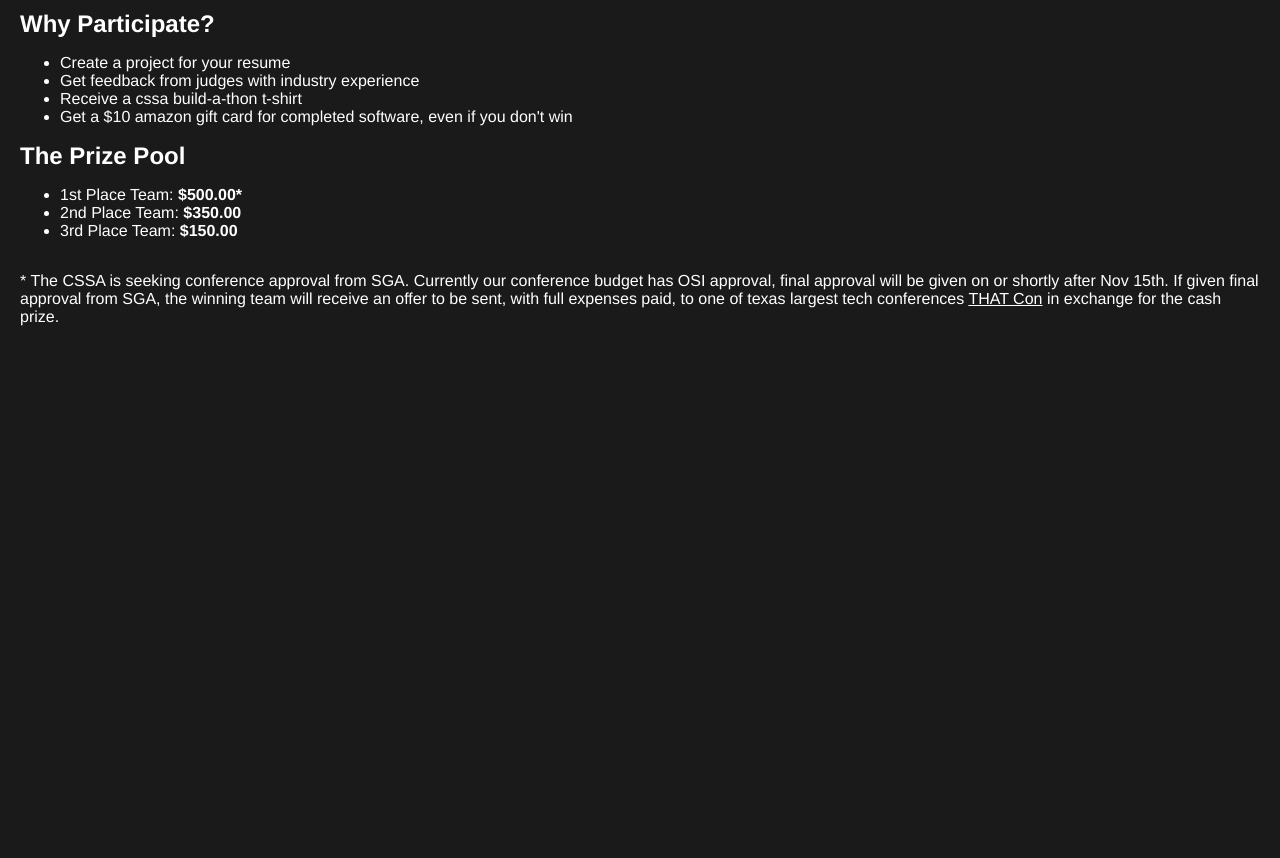
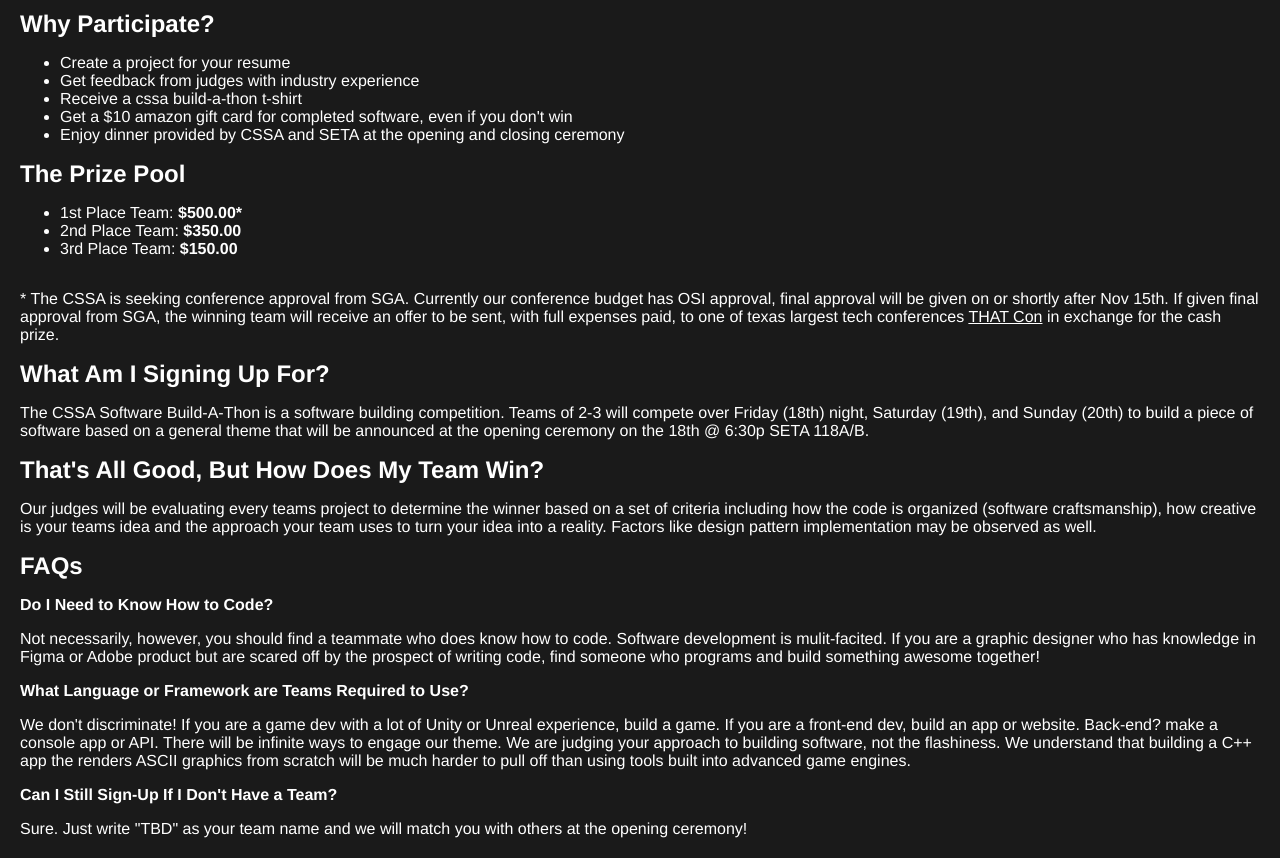
Before and after one commit to Yonava/CSSA-Build-A-Thon-2022, a Vue app: page / in a window 1280 px wide. Shown: the part 200-1058 px from the top of the page. Before the commit the page ends 800 px from the top, so only its background shows below. Built offline with nearby package versions, Linux system fonts and the light colour scheme.

Commit message:
added faqs

```diff
--- a/src/App.vue
+++ b/src/App.vue
@@ -26,6 +26,7 @@
         <li>Get feedback from judges with industry experience</li>
         <li>Receive a cssa build-a-thon t-shirt</li>
         <li>Get a $10 amazon gift card for completed software, even if you don't win</li>
+        <li>Enjoy dinner provided by CSSA and SETA at the opening and closing ceremony</li>
       </ul>
       <h2 class="info-heading">The Prize Pool</h2>
       <ul>
@@ -45,6 +46,45 @@
           class="conf-link"
         >THAT Con</a>
         in exchange for the cash prize.
+      </p>
+      <h2 class="info-heading">What Am I Signing Up For?</h2>
+      <p>
+        The CSSA Software Build-A-Thon is a software building competition.
+        Teams of 2-3 will compete over Friday (18th) night, Saturday (19th), and Sunday (20th)
+        to build a piece of software based on a general theme that will be announced at
+        the opening ceremony on the 18th @ 6:30p SETA 118A/B.
+      </p>
+      <h2 class="info-heading">That's All Good, But How Does My Team Win?</h2>
+      <p>
+        Our judges will be evaluating every teams project
+        to determine the winner based on a set of criteria including
+        how the code is organized (software craftsmanship), how creative is your teams
+        idea and the approach your team uses to turn your idea into a reality.
+        Factors like design pattern implementation may be observed as well.
+      </p>
+      <h2 class="info-heading">FAQs</h2>
+      <p><b>Do I Need to Know How to Code?</b></p>
+      <p class="faq-answers">
+        Not necessarily, however, you should find a teammate who does know how to code.
+        Software development is mulit-facited. If you are a graphic designer
+        who has knowledge in Figma or Adobe product but are scared off by
+        the prospect of writing code, find someone who programs and build something
+        awesome together!
+      </p>
+      <p><b>What Language or Framework are Teams Required to Use?</b></p>
+      <p class="faq-answers">
+        We don't discriminate! If you are a game dev with a lot of Unity or
+        Unreal experience, build a game. If you are a front-end dev, build an
+        app or website. Back-end? make a console app or API. There will be
+        infinite ways to engage our theme. We are judging your approach to
+        building software, not the flashiness. We understand that building a
+        C++ app the renders ASCII graphics from scratch will be much harder to pull off than
+        using tools built into advanced game engines.
+      </p>
+      <p><b>Can I Still Sign-Up If I Don't Have a Team?</b></p>
+      <p class="faq-answers">
+        Sure. Just write "TBD" as your team name and we will match you
+        with others at the opening ceremony!
       </p>
     </div>
   </div>
@@ -127,6 +167,10 @@
   margin: 0%;
 }
 
+p.faq-answers {
+  margin: 0%;
+}
+
 a.sign-up {
   margin-left: 15px;
   text-decoration: none;
```
